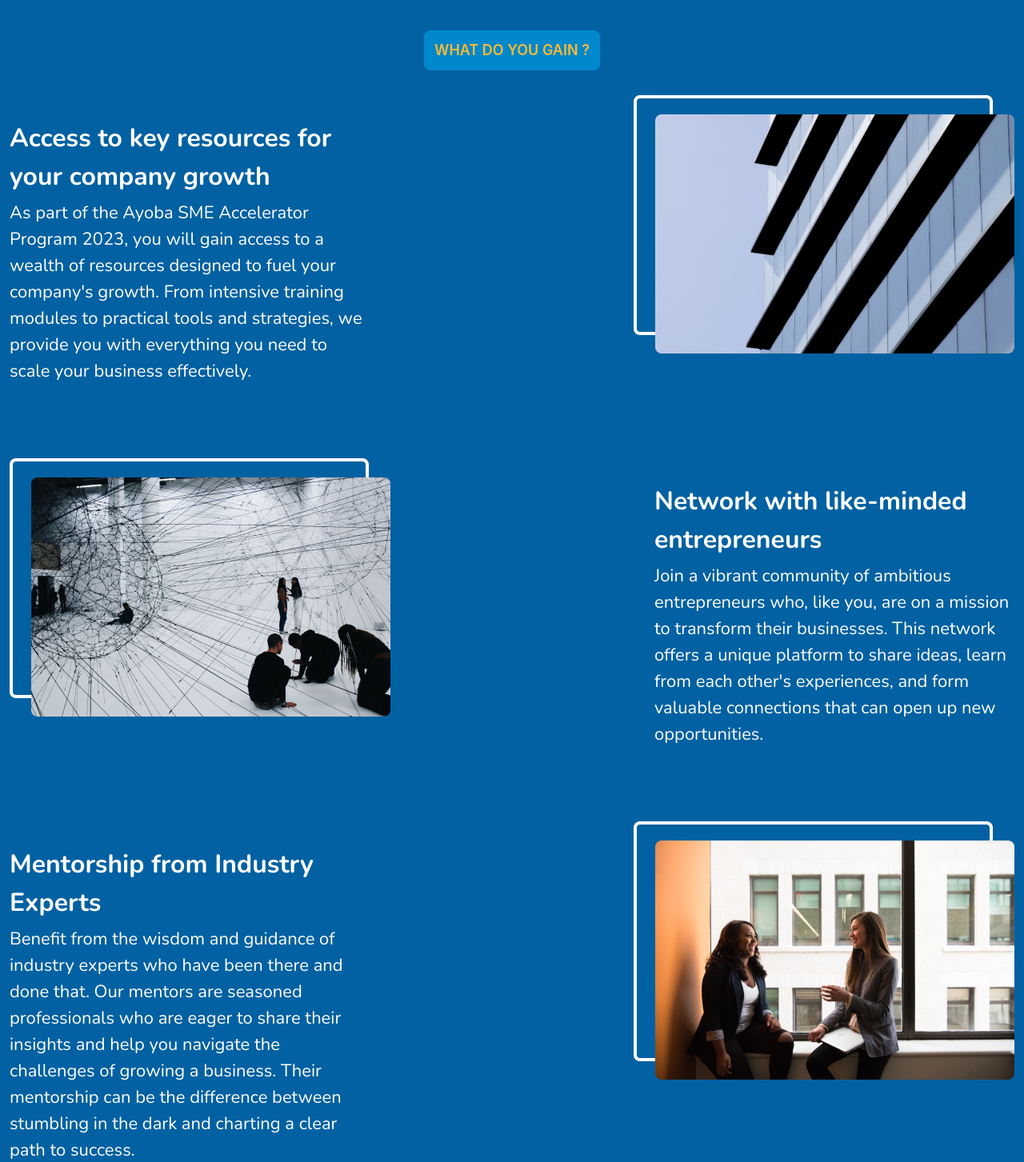
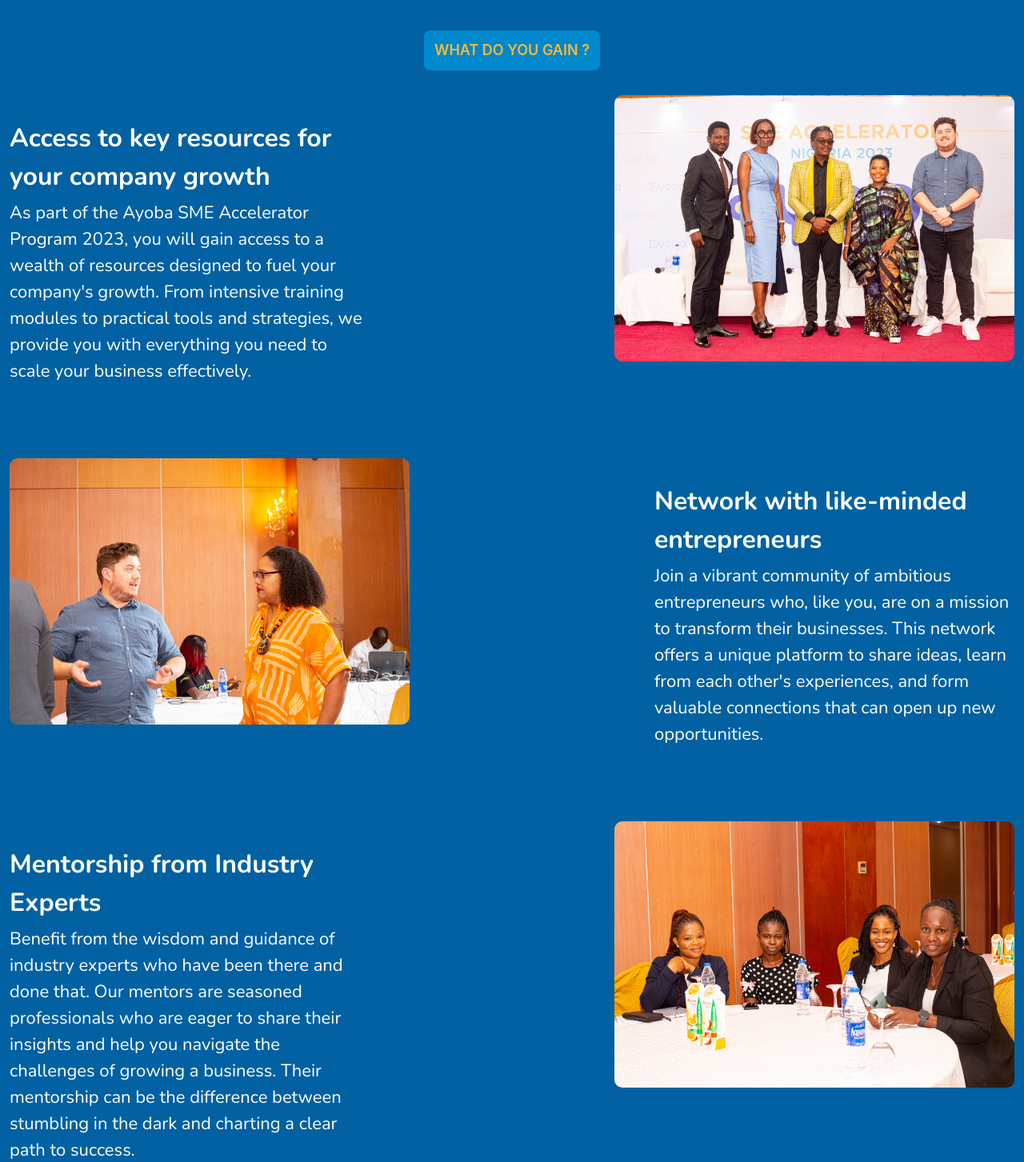
Before and after one commit to thomasAmara/Ayoba-App, a React (Create React App) app: page / in a window 1280 px wide. Shown: the part 1677-3130 px from the top of the page at 80% size. Built offline with nearby package versions, Linux system fonts and the light colour scheme.

Commit message:
new images

```diff
--- a/src/components/Insight.jsx
+++ b/src/components/Insight.jsx
@@ -1,9 +1,10 @@
 import { Box, Text, Stack, Button, Image } from '@chakra-ui/react';
-import Money from '../Images/money.png';
-import Author from '../Images/author.png';
-import Glass from '../Images/glass.png';
+import Money from '../Images/IMG_4442.jpg';
+// import Author from '../Images/author.png';
+import Glass from '../Images/IMG_4429.jpg';
 import React from 'react';
-import Tile from '../Images/tile.png';
+import Tile from '../Images/IMG_4290.jpg';
+import Partners from '../Images/IMG_4319.jpg';
 
 function Insight() {
   return (
@@ -68,7 +69,12 @@ function Insight() {
                 </Text>
               </Box>
               <Box>
-                <Image src={Glass} />
+                <Image
+                  borderRadius='10px'
+                  maxWidth='500px'
+                  width='100%'
+                  src={Glass}
+                />
               </Box>
             </Box>
             <Box
@@ -101,7 +107,12 @@ function Insight() {
                 </Text>
               </Box>
               <Box>
-                <Image src={Tile} />
+                <Image
+                  maxWidth='500px'
+                  borderRadius='10px'
+                  width='100%'
+                  src={Tile}
+                />
               </Box>
             </Box>
             <Box
@@ -135,7 +146,7 @@ function Insight() {
                 </Text>
               </Box>
               <Box>
-                <Image src={Author} />
+                <Image maxWidth='500px' borderRadius='10px' src={Partners} />
               </Box>
             </Box>
             <Box
@@ -168,7 +179,7 @@ function Insight() {
                 </Text>
               </Box>
               <Box>
-                <Image src={Money} />
+                <Image maxWidth='500px' borderRadius='10px' src={Money} />
               </Box>
             </Box>
           </Stack>
```
